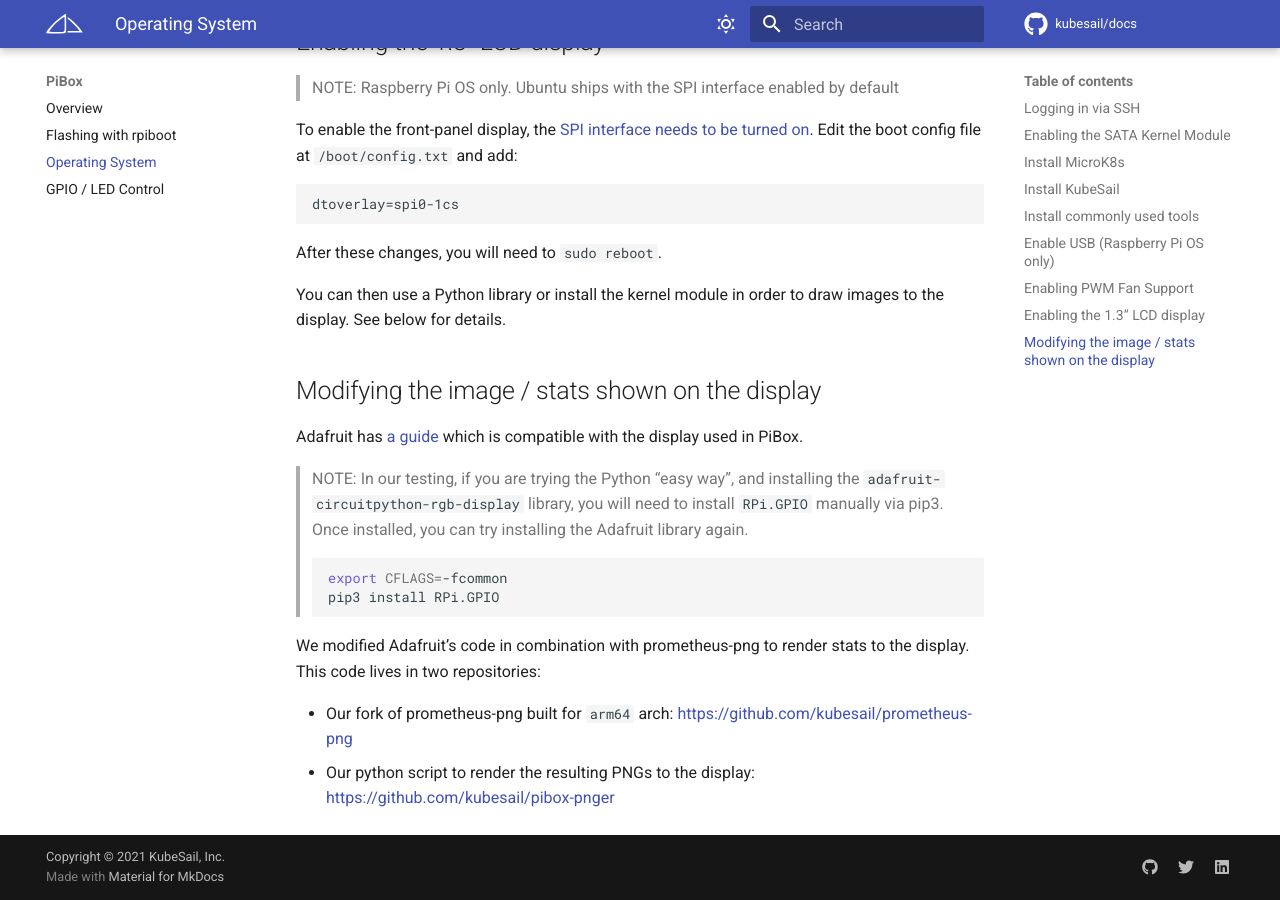
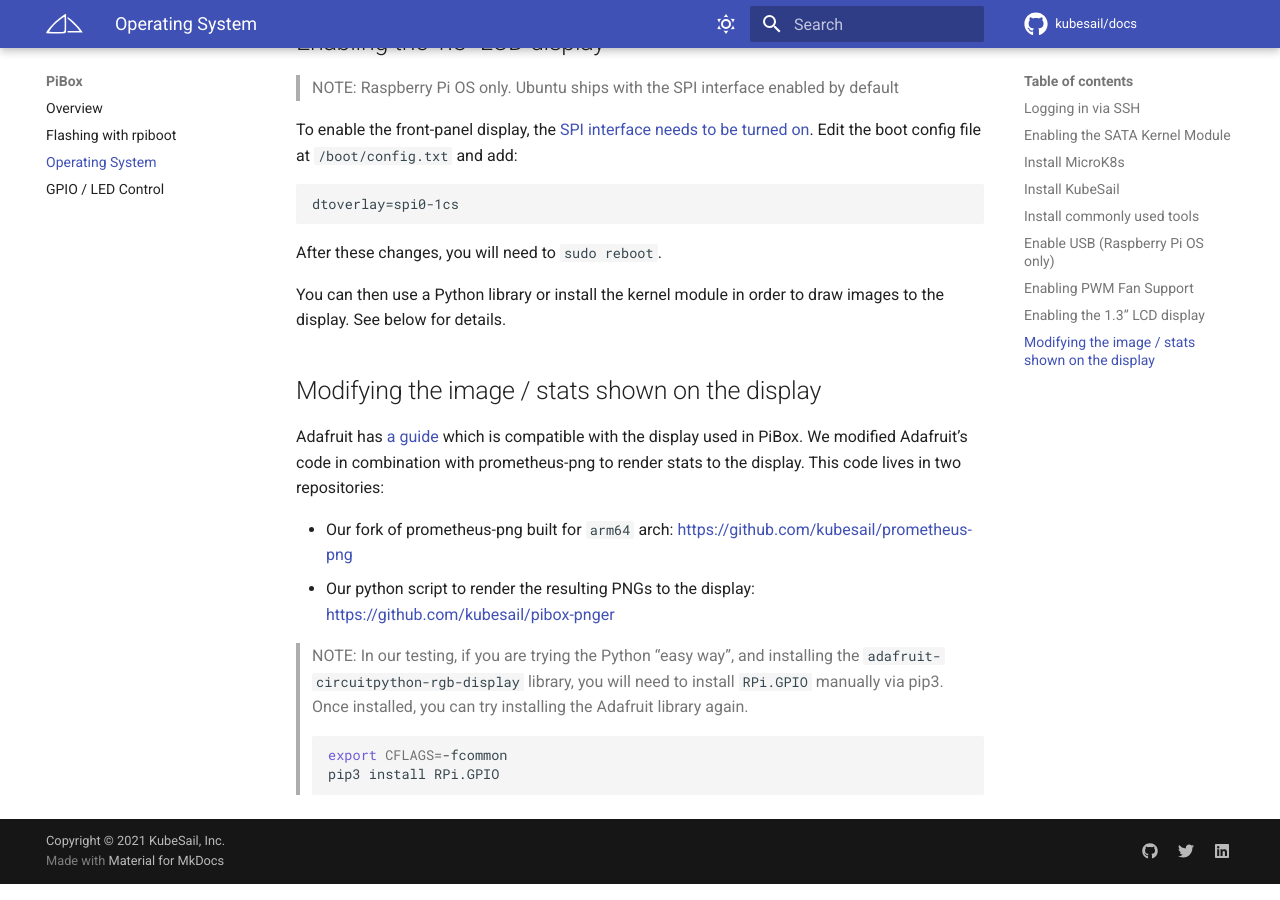
Before and after one commit to kubesail/kubesail-docs, an MkDocs documentation site: the page built from docs/guides/pibox/os.md, in a window 1280 px wide and 900 px high, scrolled down 2877 px. Built offline with MkDocs 1.6.1 and Material for MkDocs 9.7.7, drawn with Linux system fonts in a browser that asks for light colours; comment, search, counter and statistics services are not loaded; some of the changed lines change nothing that is shown.

Commit message:
clarify 1.3 display inst

````diff
--- a/docs/guides/pibox/os.md
+++ b/docs/guides/pibox/os.md
@@ -113,7 +113,10 @@
 
 ## Modifying the image / stats shown on the display
 
-Adafruit has [a guide](https://learn.adafruit.com/adafruit-mini-pitft-135x240-color-tft-add-on-for-raspberry-pi/1-3-240x240-kernel-module-install) which is compatible with the display used in PiBox.
+Adafruit has [a guide](https://learn.adafruit.com/adafruit-mini-pitft-135x240-color-tft-add-on-for-raspberry-pi/1-3-240x240-kernel-module-install) which is compatible with the display used in PiBox. We modified Adafruit's code in combination with prometheus-png to render stats to the display. This code lives in two repositories:
+
+-   Our fork of prometheus-png built for `arm64` arch: https://github.com/kubesail/prometheus-png
+-   Our python script to render the resulting PNGs to the display: https://github.com/kubesail/pibox-pnger
 
 > NOTE: In our testing, if you are trying the Python "easy way", and installing the `adafruit-circuitpython-rgb-display` library, you will need to install `RPi.GPIO` manually via pip3. Once installed, you can try installing the Adafruit library again.
 >
@@ -121,8 +124,3 @@
 > export CFLAGS=-fcommon
 > pip3 install RPi.GPIO
 > ```
-
-We modified Adafruit's code in combination with prometheus-png to render stats to the display. This code lives in two repositories:
-
--   Our fork of prometheus-png built for `arm64` arch: https://github.com/kubesail/prometheus-png
--   Our python script to render the resulting PNGs to the display: https://github.com/kubesail/pibox-pnger
````
